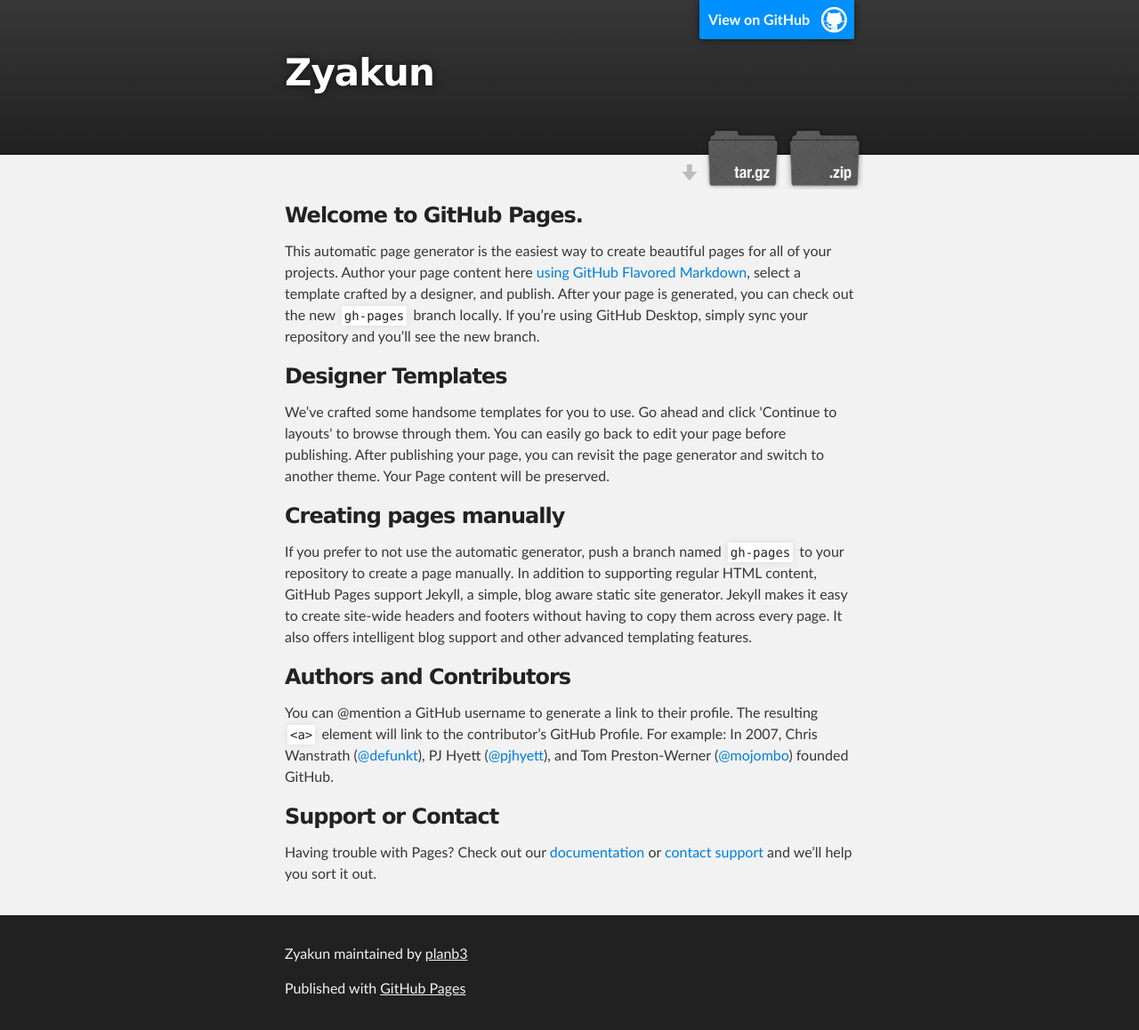
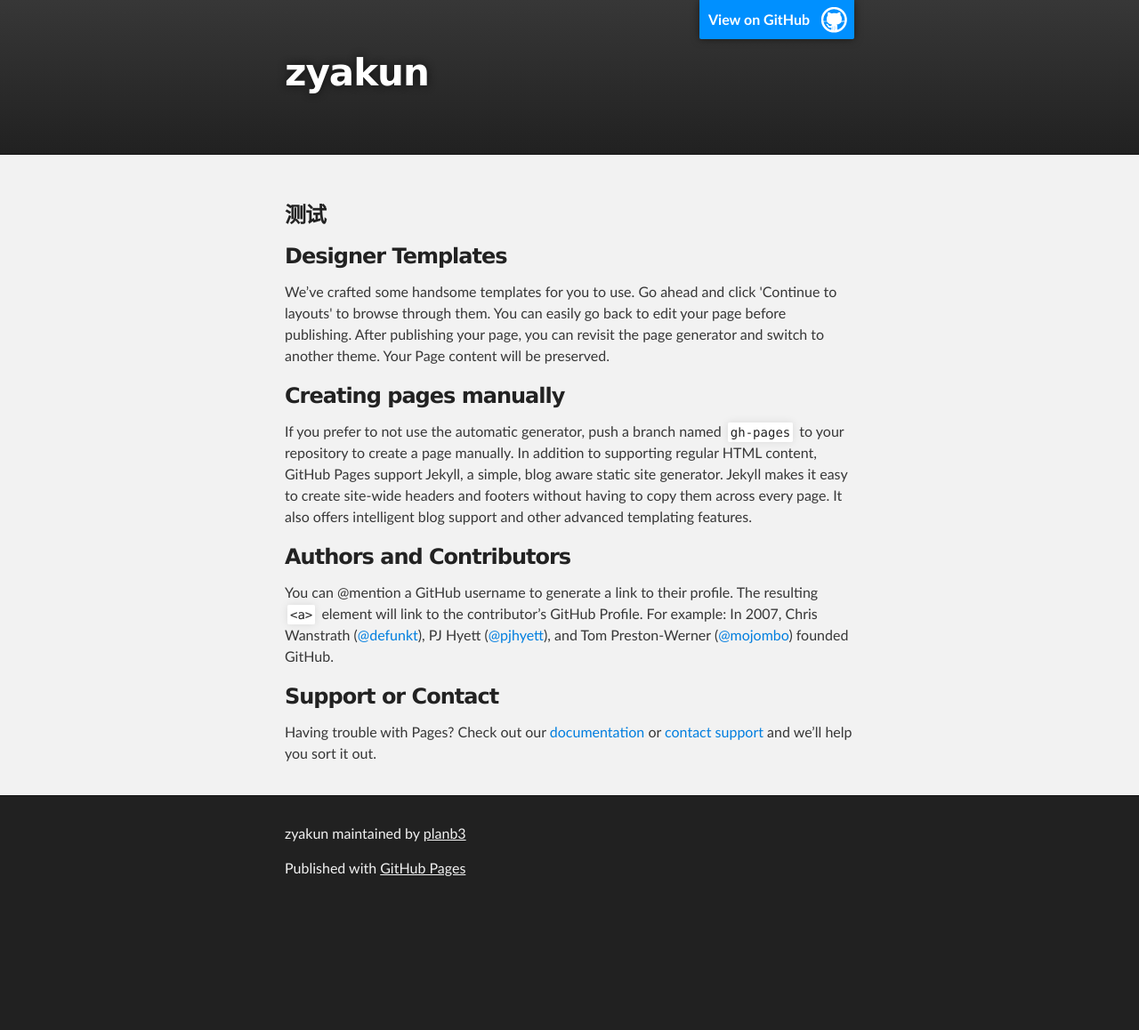
Before and after one commit to planb3/zyakun, a plain HTML site: page index.html in a window 1280 px wide. Shown: the whole page at 89% size. After the commit the page ends 1023 px from the top, so only its background shows below. Drawn offline with Linux system fonts and the light colour scheme.

Commit message:
Update index.html

```diff
--- a/index.html
+++ b/index.html
@@ -8,7 +8,7 @@
 
     <link rel="stylesheet" type="text/css" media="screen" href="stylesheets/stylesheet.css">
 
-    <title>Zyakun</title>
+    <title>zyakun</title>
   </head>
 
   <body>
@@ -18,25 +18,16 @@
         <header class="inner">
           <a id="forkme_banner" href="https://github.com/planb3/zyakun">View on GitHub</a>
 
-          <h1 id="project_title">Zyakun</h1>
+          <h1 id="project_title">zyakun</h1>
           <h2 id="project_tagline"></h2>
-
-            <section id="downloads">
-              <a class="zip_download_link" href="https://github.com/planb3/zyakun/zipball/master">Download this project as a .zip file</a>
-              <a class="tar_download_link" href="https://github.com/planb3/zyakun/tarball/master">Download this project as a tar.gz file</a>
-            </section>
         </header>
     </div>
 
     <!-- MAIN CONTENT -->
     <div id="main_content_wrap" class="outer">
       <section id="main_content" class="inner">
-        <h3>
-<a id="welcome-to-github-pages" class="anchor" href="#welcome-to-github-pages" aria-hidden="true"><span aria-hidden="true" class="octicon octicon-link"></span></a>Welcome to GitHub Pages.</h3>
-
-<p>This automatic page generator is the easiest way to create beautiful pages for all of your projects. Author your page content here <a href="https://guides.github.com/features/mastering-markdown/">using GitHub Flavored Markdown</a>, select a template crafted by a designer, and publish. After your page is generated, you can check out the new <code>gh-pages</code> branch locally. If you’re using GitHub Desktop, simply sync your repository and you’ll see the new branch.</p>
-
-<h3>
+        <h3>测试</h3>
+          <h3>
 <a id="designer-templates" class="anchor" href="#designer-templates" aria-hidden="true"><span aria-hidden="true" class="octicon octicon-link"></span></a>Designer Templates</h3>
 
 <p>We’ve crafted some handsome templates for you to use. Go ahead and click 'Continue to layouts' to browse through them. You can easily go back to edit your page before publishing. After publishing your page, you can revisit the page generator and switch to another theme. Your Page content will be preserved.</p>
@@ -61,7 +52,7 @@
     <!-- FOOTER  -->
     <div id="footer_wrap" class="outer">
       <footer class="inner">
-        <p class="copyright">Zyakun maintained by <a href="https://github.com/planb3">planb3</a></p>
+        <p class="copyright">zyakun maintained by <a href="https://github.com/planb3">planb3</a></p>
         <p>Published with <a href="https://pages.github.com">GitHub Pages</a></p>
       </footer>
     </div>
```
